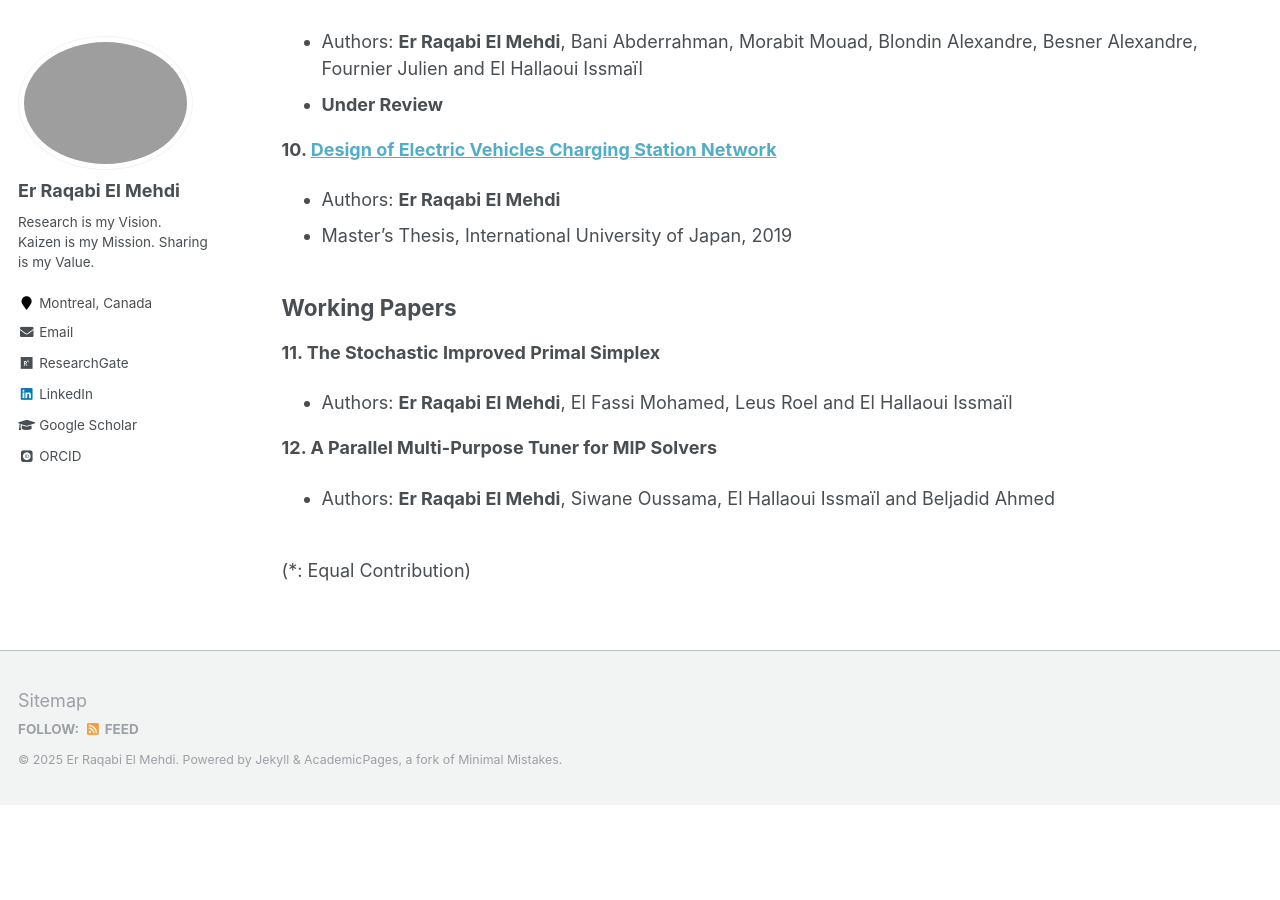
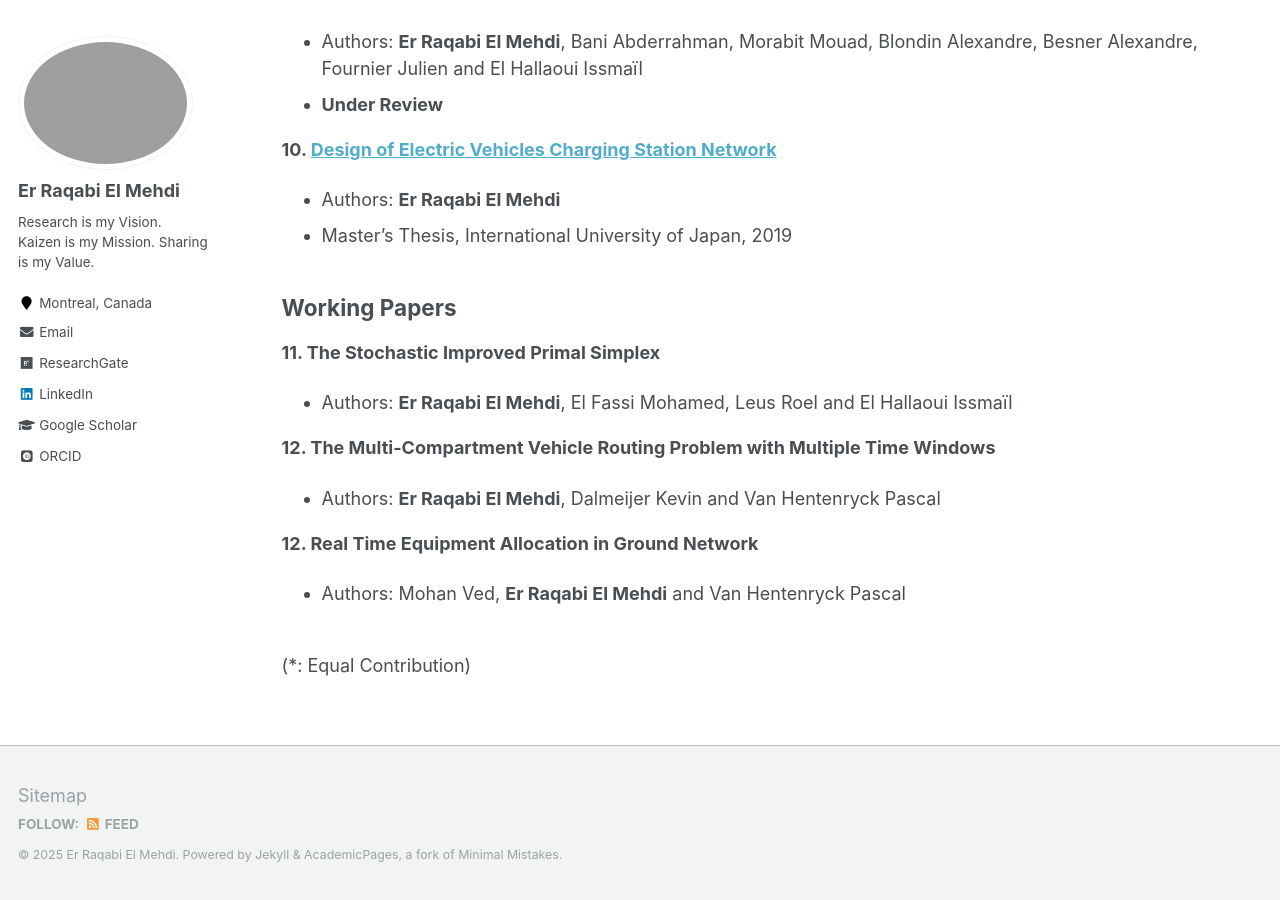
Before and after one commit to RqbMedi/rqbmedi.github.io, a Jekyll site: the page built from _pages/publications.md, in a window 1280 px wide and 900 px high, scrolled down 1840 px. Built offline with Jekyll 4.4.1, drawn with Linux system fonts in a browser that asks for light colours; some web fonts are replaced; before the commit the page ends 2645 px from its top, so only the background shows below that.

Commit message:
Initial_Commit

```diff
--- a/_pages/publications.md
+++ b/_pages/publications.md
@@ -64,10 +64,15 @@ Working Papers
 **11. The Stochastic Improved Primal Simplex**
  - Authors: **Er Raqabi El Mehdi**, El Fassi Mohamed, Leus Roel and El Hallaoui Issmaïl
 
-**12. A Parallel Multi-Purpose Tuner for MIP Solvers**
- - Authors: **Er Raqabi El Mehdi**, Siwane Oussama, El Hallaoui Issmaïl and Beljadid Ahmed
+**12. The Multi-Compartment Vehicle Routing Problem with Multiple Time Windows**
+ - Authors: **Er Raqabi El Mehdi**, Dalmeijer Kevin and Van Hentenryck Pascal
+
+**12. Real Time Equipment Allocation in Ground Network**
+ - Authors: Mohan Ved, **Er Raqabi El Mehdi** and Van Hentenryck Pascal
 
 <br>
 (*: Equal Contribution)
 
  [comment]: <> (- **Selected** for Presentation at the *23rd Conference of the International Federation of Operational Research Societies, Santiago, Chile, on 10-14 July 2023*)
+
+ [comment]: <> (**12. A Parallel Multi-Purpose Tuner for MIP Solvers** - Authors: **Er Raqabi El Mehdi**, Siwane Oussama, El Hallaoui Issmaïl and Beljadid Ahmed )
```
Also changed, not shown: _pages/about.md (+1 -0 lines), _pages/awards.md (+1 -0 lines), 1 other file.
